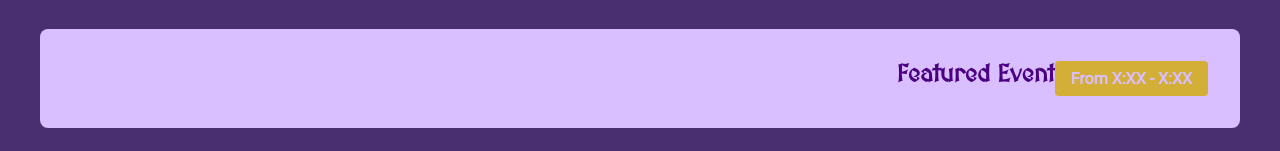
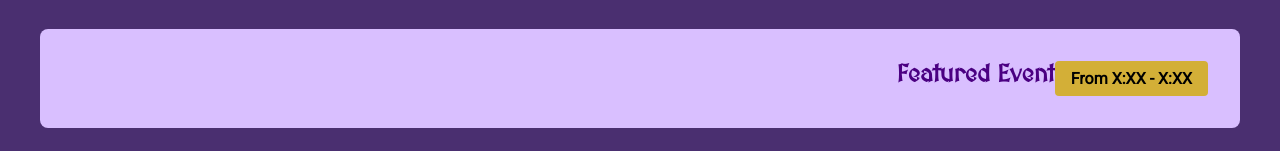
Before and after one commit to William-344/Ecomm-project-Mage-mana-, a plain HTML site: page Index.html in a window 1280 px wide. Shown: the part 740-891 px from the top of the page. Drawn offline with Linux system fonts and the light colour scheme.

Commit message:
changed the event time to black text.

```diff
--- a/styles.css
+++ b/styles.css
@@ -245,7 +245,7 @@ footer {
 
 .event-time {
   font-weight: bold;
-  color: #D9BFFF;
+  color: #000000;
 }
 
 /* Shop page (main) */
```
